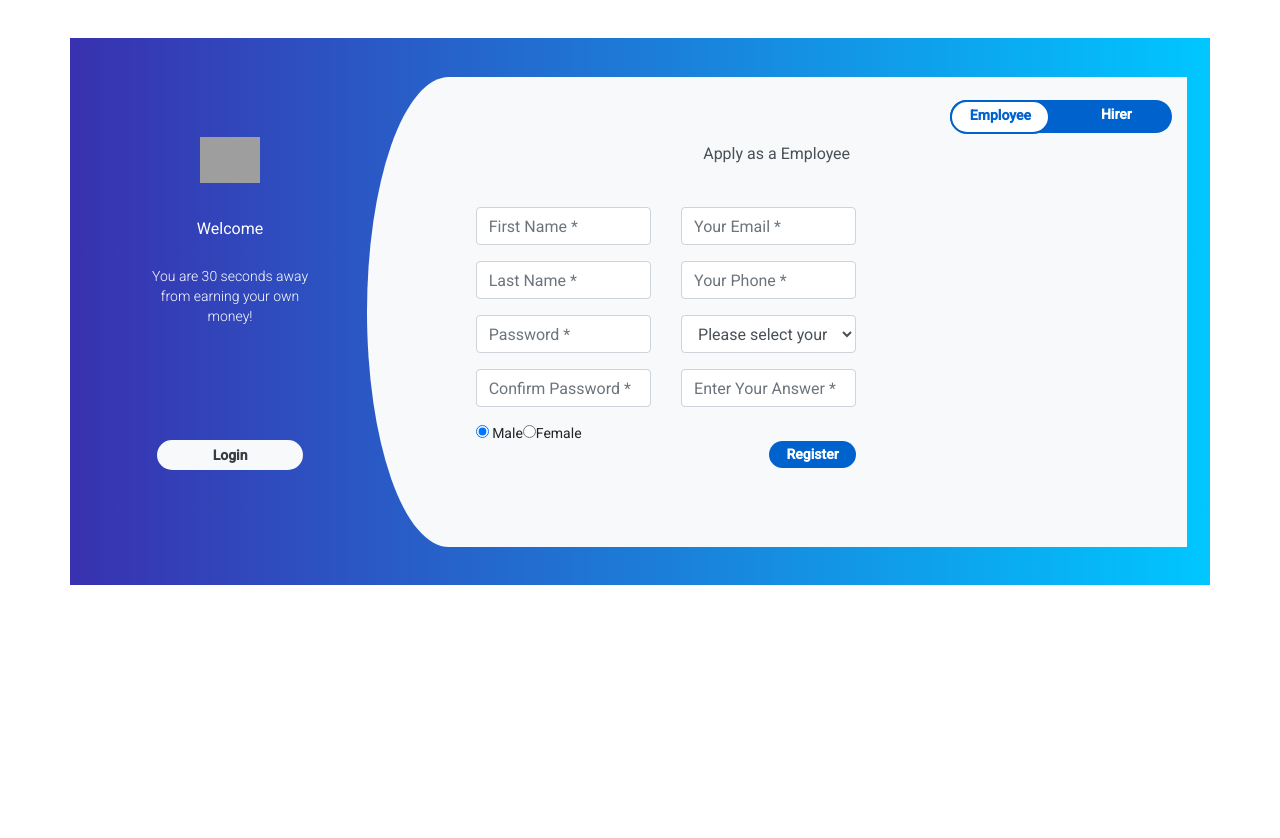
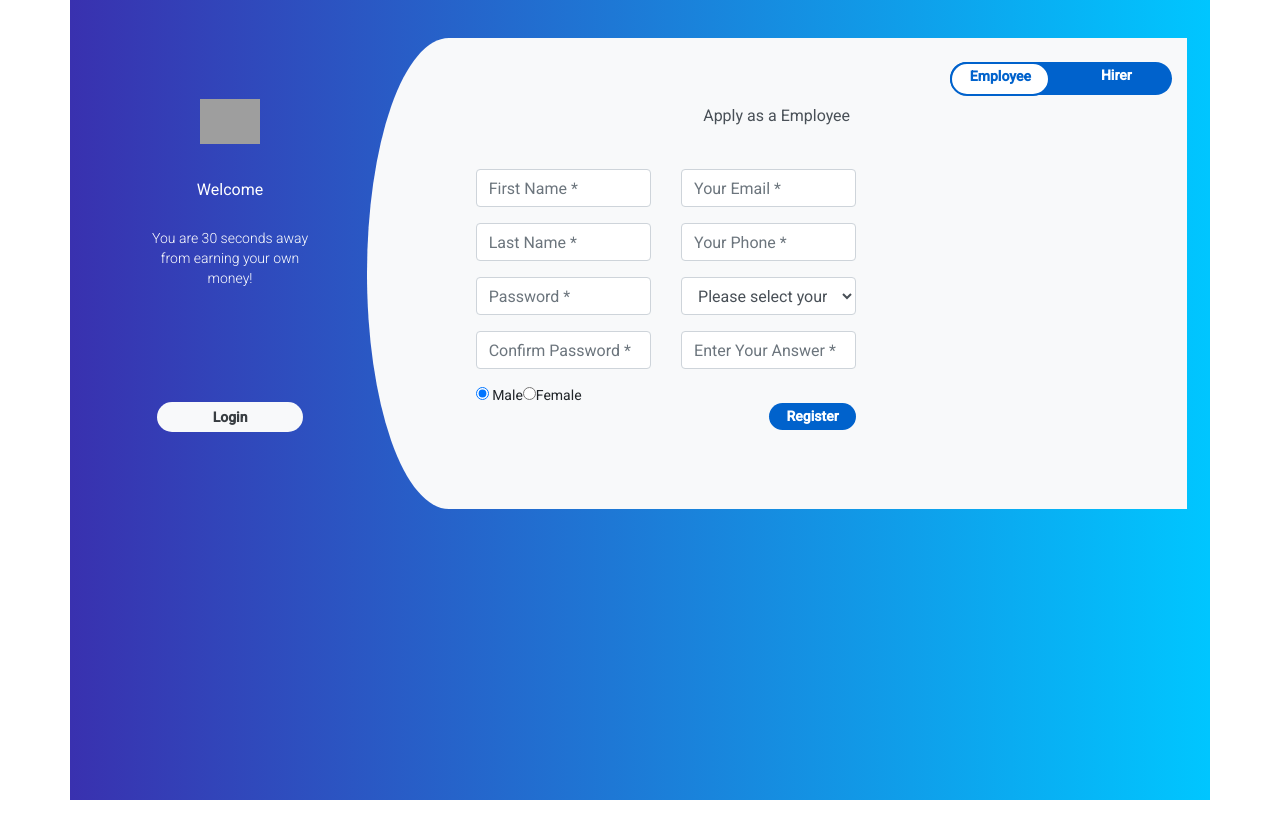
Before and after one commit to ArsatiR/project-affiliate, an Angular app: page /register in a window 1280 px wide. After the commit the page ends 800 px from the top, so only its background shows below. Built offline with nearby package versions, Linux system fonts and the light colour scheme; grey boxes are pictures that could not be loaded.

Commit message:
ubah desain register

```diff
--- a/src/app/core/components/registerPage/registerPage.component.scss
+++ b/src/app/core/components/registerPage/registerPage.component.scss
@@ -1,7 +1,10 @@
 .register {
     background: -webkit-linear-gradient(left, #3931af, #00c6ff);
-    margin-top: 3%;
+    margin: 0 auto;
+    height: 100%;
+    overflow: hidden;
     padding: 3%;
+    // overflow: hidden;
 }
 
 .register-left {
```
